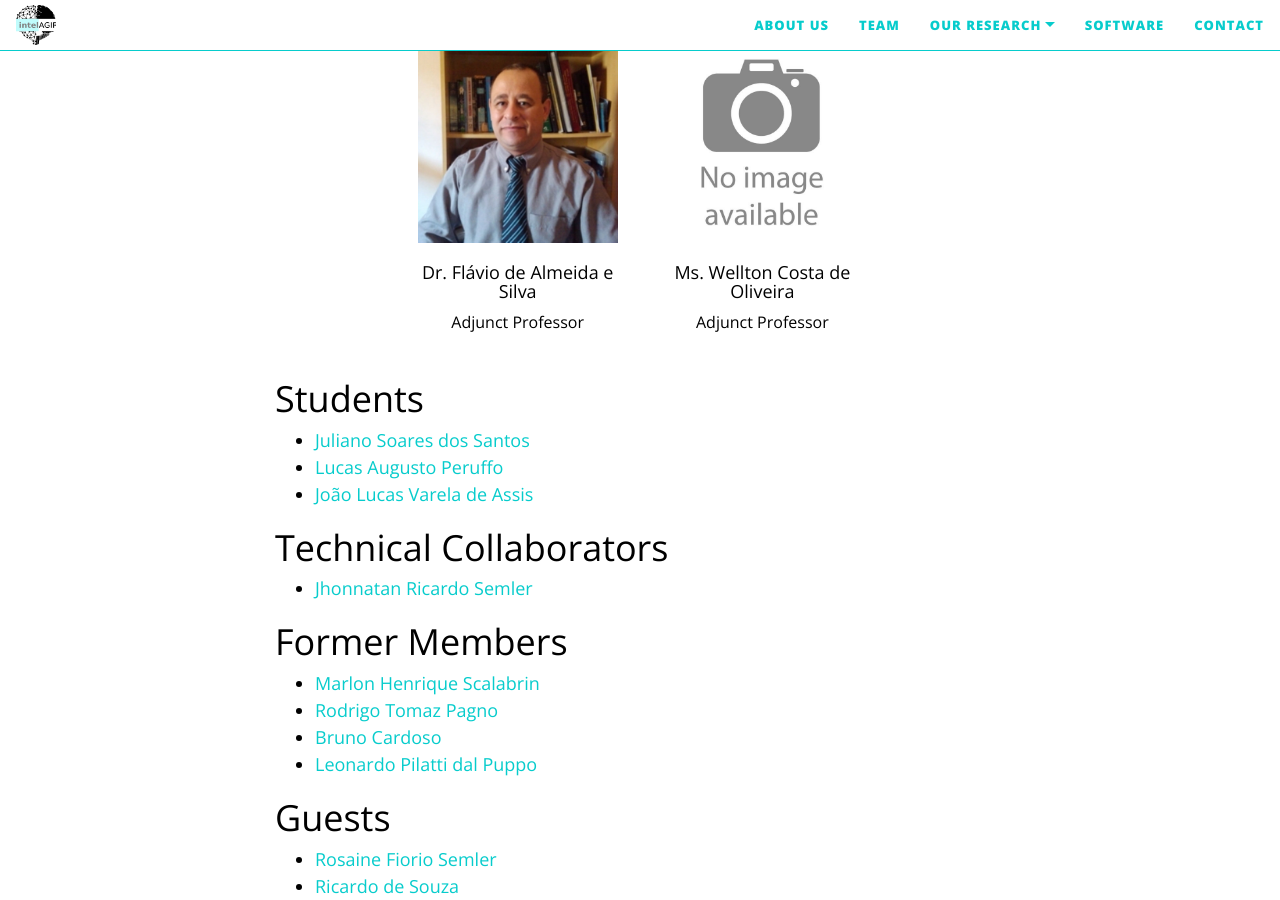
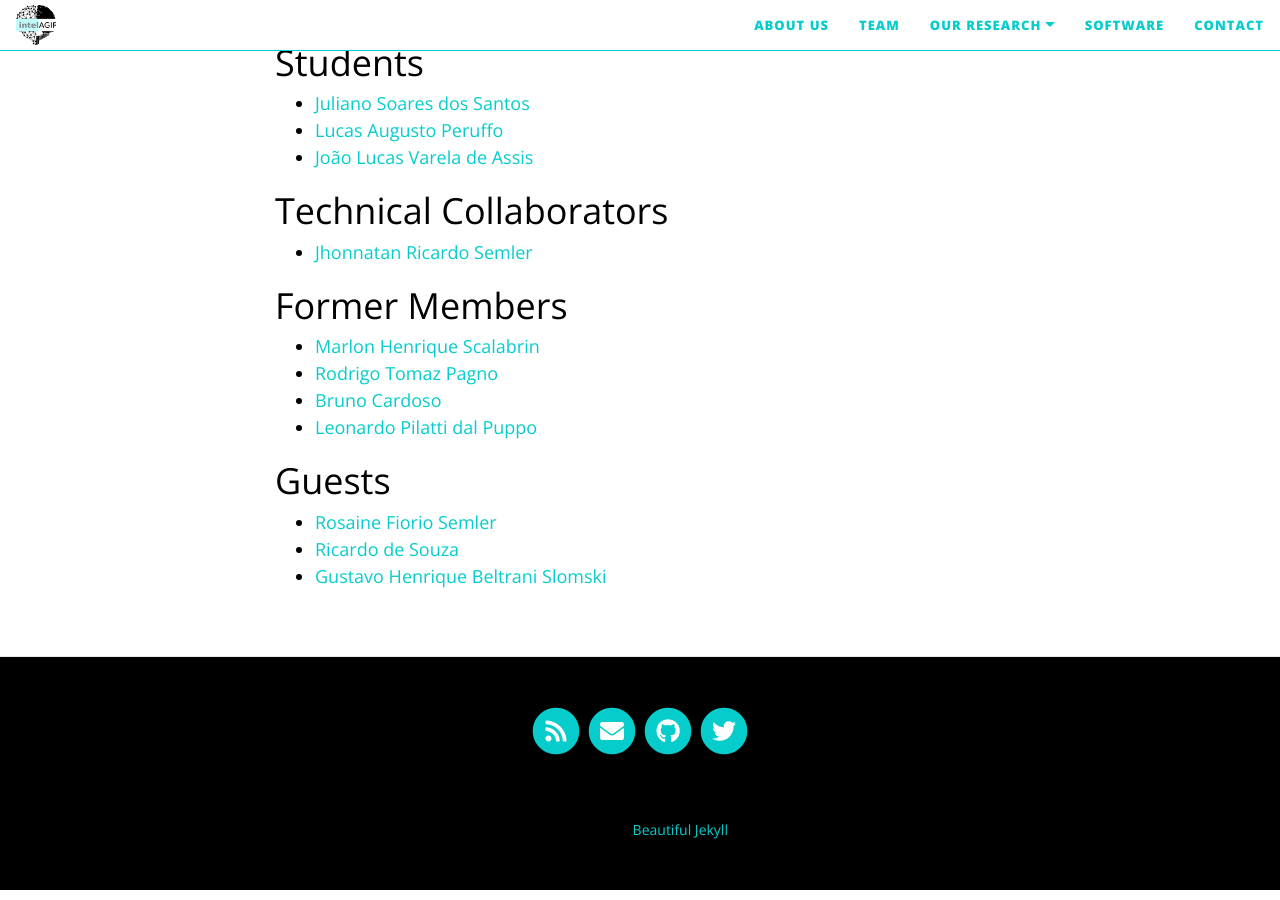
Before and after one commit to IntelAgir-Research-Group/intelagir-research-group.github.io, a Jekyll site: the page built from pages/team.md, in a window 1280 px wide and 900 px high, scrolled down 556 px. Built offline with Jekyll 4.4.1, drawn with Linux system fonts in a browser that asks for light colours; nearby versions of some CDN libraries.

Commit message:
Update team.md

```diff
--- a/pages/team.md
+++ b/pages/team.md
@@ -25,16 +25,6 @@ team:
     desc: Adjunct Professor
     website: #
     url: #
-  - name: Dr. Flávio de Almeida e Silva
-    img: /img/people/flavio.jpeg
-    desc: Adjunct Professor
-    website: #
-    url: #
-  - name: Ms. Wellton Costa de Oliveira
-    img: /img/people/noimage.jpeg
-    desc: Adjunct Professor
-    website: #
-    url: #
 ---
 {% include list-squares.html items=page.team %}
 
```
